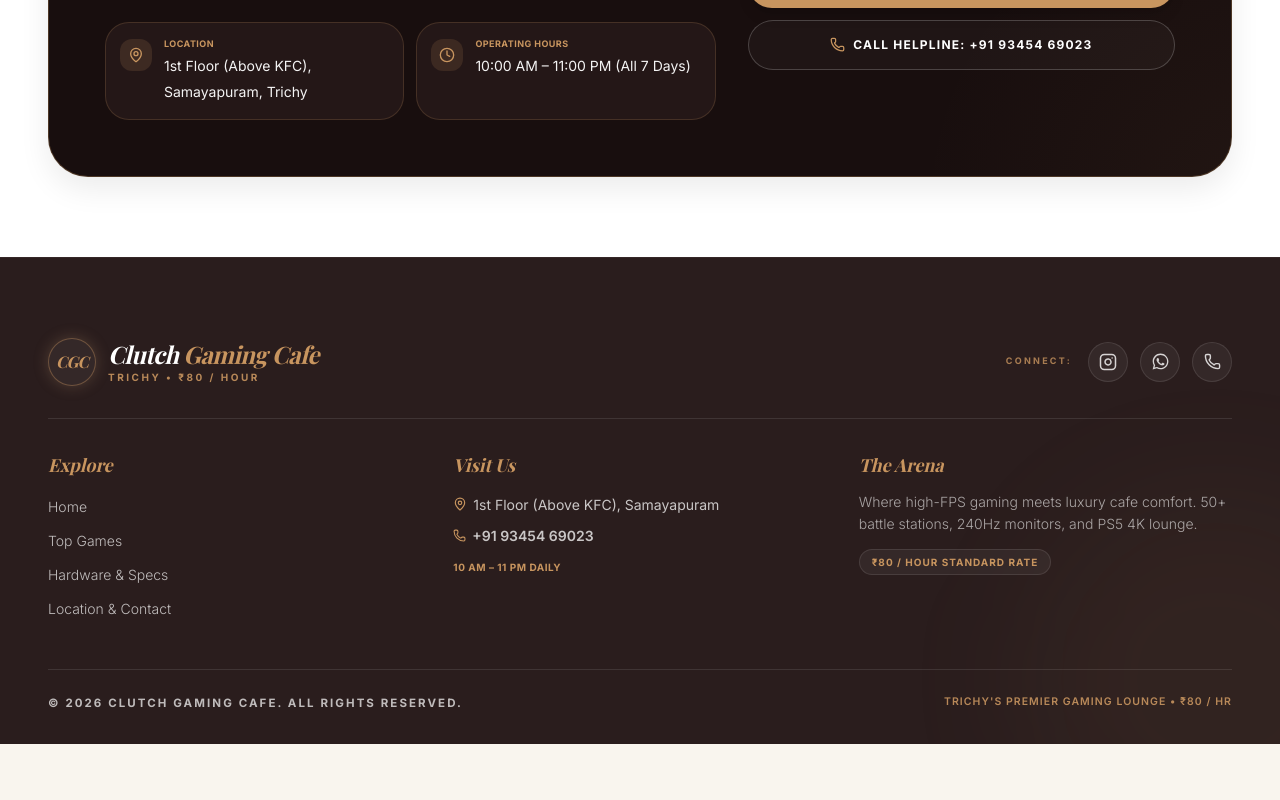
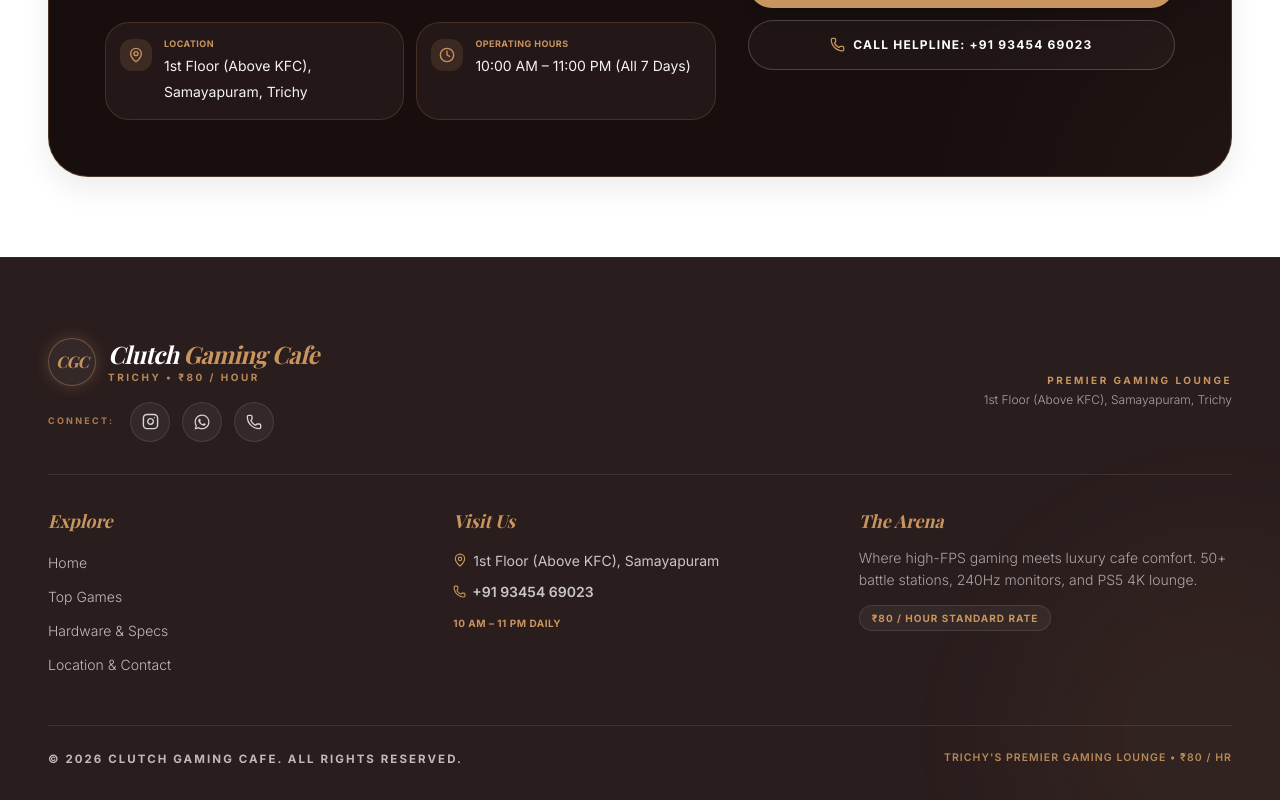
Before and after one commit to selvaofficial1026-design/ClutchGamingCafe, a Next.js app: page / in a window 1280 px wide. Shown: the part 4083-4883 px from the top of the page. Before the commit the page ends 4827 px from the top, so only its background shows below. Built offline with nearby package versions, Linux system fonts and the light colour scheme; a web font is replaced by a local one.

Commit message:
feat: position the 3 social icons below the logo on the left in footer

```diff
--- a/src/components/Footer.tsx
+++ b/src/components/Footer.tsx
@@ -10,8 +10,9 @@
 
       <div className="max-w-7xl mx-auto mb-8 sm:mb-12 relative z-10">
 
-        {/* Top Header: Brand & Social Channels */}
-        <div className="flex flex-col sm:flex-row sm:items-center justify-between gap-6 pb-8 border-b border-white/10">
+        {/* Top Header: Brand on Left with Social Icons directly below it */}
+        <div className="flex flex-col md:flex-row md:items-center justify-between gap-6 pb-8 border-b border-white/10">
+          <div className="flex flex-col gap-4">
             <Link href="/" className="inline-flex items-center gap-3 group">
               <div className="relative w-10 h-10 sm:w-12 sm:h-12 overflow-hidden rounded-full border border-cappuccino/40 shadow-[0_0_15px_rgba(200,160,120,0.25)] flex items-center justify-center bg-white/5 group-hover:bg-cappuccino/10 group-hover:border-cappuccino transition-all duration-300 shrink-0">
                 <span className="font-serif font-bold italic text-cappuccino tracking-tighter text-sm sm:text-base group-hover:scale-110 transition-transform">
@@ -28,7 +29,7 @@
               </div>
             </Link>
 
-          {/* Social Quick-Connect Icons */}
+            {/* 3 Quick-Connect Icons directly below the logo on the left */}
             <div className="flex items-center gap-3">
               <span className="text-[9px] uppercase tracking-[0.25em] font-bold text-cappuccino/80 hidden xs:inline-block mr-1">
                 Connect:
@@ -39,10 +40,10 @@
                 href="https://www.instagram.com/clutch.trichy/"
                 target="_blank"
                 rel="noopener noreferrer"
-              className="w-10 h-10 rounded-full bg-white/5 border border-white/10 flex items-center justify-center text-white/80 hover:text-white hover:border-transparent hover:bg-gradient-to-tr hover:from-[#F58529] hover:via-[#DD2A7B] hover:to-[#8134AF] active:bg-gradient-to-tr active:from-[#F58529] active:via-[#DD2A7B] active:to-[#8134AF] hover:shadow-[0_0_20px_rgba(221,42,123,0.7)] active:shadow-[0_0_20px_rgba(221,42,123,0.7)] hover:scale-110 active:scale-95 transition-all duration-300 group cursor-pointer"
+                className="w-9 h-9 sm:w-10 sm:h-10 rounded-full bg-white/5 border border-white/10 flex items-center justify-center text-white/80 hover:text-white hover:border-transparent hover:bg-gradient-to-tr hover:from-[#F58529] hover:via-[#DD2A7B] hover:to-[#8134AF] active:bg-gradient-to-tr active:from-[#F58529] active:via-[#DD2A7B] active:to-[#8134AF] hover:shadow-[0_0_20px_rgba(221,42,123,0.7)] active:shadow-[0_0_20px_rgba(221,42,123,0.7)] hover:scale-110 active:scale-95 transition-all duration-300 group cursor-pointer"
                 aria-label="Instagram Profile"
               >
-              <svg xmlns="http://www.w3.org/2000/svg" width="18" height="18" viewBox="0 0 24 24" fill="none" stroke="currentColor" strokeWidth="2" strokeLinecap="round" strokeLinejoin="round" className="transition-transform group-hover:scale-110"><rect width="20" height="20" x="2" y="2" rx="5" ry="5"/><path d="M16 11.37A4 4 0 1 1 12.63 8 4 4 0 0 1 16 11.37z"/><line x1="17.5" x2="17.51" y1="6.5" y2="6.5"/></svg>
+                <svg xmlns="http://www.w3.org/2000/svg" width="17" height="17" viewBox="0 0 24 24" fill="none" stroke="currentColor" strokeWidth="2" strokeLinecap="round" strokeLinejoin="round" className="transition-transform group-hover:scale-110"><rect width="20" height="20" x="2" y="2" rx="5" ry="5"/><path d="M16 11.37A4 4 0 1 1 12.63 8 4 4 0 0 1 16 11.37z"/><line x1="17.5" x2="17.51" y1="6.5" y2="6.5"/></svg>
               </a>
 
               {/* WhatsApp */}
@@ -50,13 +51,13 @@
                 href="https://wa.me/919345469023"
                 target="_blank"
                 rel="noopener noreferrer"
-              className="w-10 h-10 rounded-full bg-white/5 border border-white/10 flex items-center justify-center text-white/80 hover:text-white hover:border-transparent hover:bg-[#25D366] active:bg-[#25D366] hover:shadow-[0_0_20px_rgba(37,211,102,0.7)] active:shadow-[0_0_20px_rgba(37,211,102,0.7)] hover:scale-110 active:scale-95 transition-all duration-300 group cursor-pointer"
+                className="w-9 h-9 sm:w-10 sm:h-10 rounded-full bg-white/5 border border-white/10 flex items-center justify-center text-white/80 hover:text-white hover:border-transparent hover:bg-[#25D366] active:bg-[#25D366] hover:shadow-[0_0_20px_rgba(37,211,102,0.7)] active:shadow-[0_0_20px_rgba(37,211,102,0.7)] hover:scale-110 active:scale-95 transition-all duration-300 group cursor-pointer"
                 aria-label="WhatsApp Direct Chat"
               >
                 <svg
                   xmlns="http://www.w3.org/2000/svg"
-                width="19"
-                height="19"
+                  width="18"
+                  height="18"
                   viewBox="0 0 24 24"
                   fill="currentColor"
                   className="transition-transform group-hover:scale-110"
@@ -68,11 +69,18 @@
               {/* Phone Call */}
               <a
                 href="tel:+919345469023"
-              className="w-10 h-10 rounded-full bg-white/5 border border-white/10 flex items-center justify-center text-white/80 hover:text-white hover:border-transparent hover:bg-[#007AFF] active:bg-[#007AFF] hover:shadow-[0_0_20px_rgba(0,122,255,0.7)] active:shadow-[0_0_20px_rgba(0,122,255,0.7)] hover:scale-110 active:scale-95 transition-all duration-300 group cursor-pointer"
+                className="w-9 h-9 sm:w-10 sm:h-10 rounded-full bg-white/5 border border-white/10 flex items-center justify-center text-white/80 hover:text-white hover:border-transparent hover:bg-[#007AFF] active:bg-[#007AFF] hover:shadow-[0_0_20px_rgba(0,122,255,0.7)] active:shadow-[0_0_20px_rgba(0,122,255,0.7)] hover:scale-110 active:scale-95 transition-all duration-300 group cursor-pointer"
                 aria-label="Direct Phone Call"
               >
-              <Phone size={17} className="transition-transform group-hover:scale-110" />
+                <Phone size={16} className="transition-transform group-hover:scale-110" />
               </a>
+            </div>
+          </div>
+
+          {/* Right Side: Quick Highlight Tag */}
+          <div className="hidden md:flex flex-col items-end gap-1">
+            <span className="text-[10px] uppercase tracking-[0.25em] text-cappuccino font-bold">Premier Gaming Lounge</span>
+            <span className="text-xs text-white/60 font-light">1st Floor (Above KFC), Samayapuram, Trichy</span>
           </div>
         </div>
 
```
Lines whose indentation alone changed are shown as unchanged.
